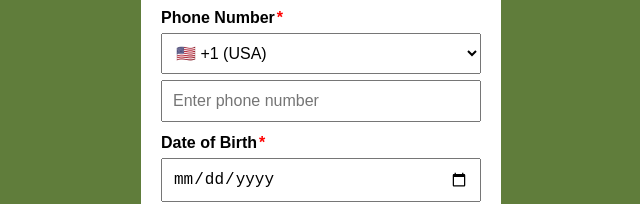
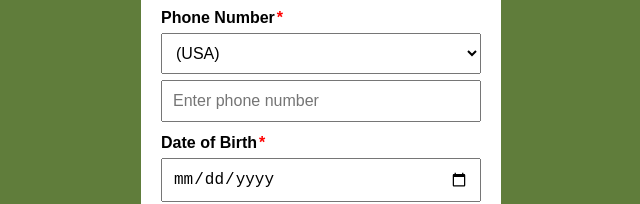
Before and after one commit to sriramojudev/registrationform, a plain HTML site: page index.html in a window 1280 px wide. Shown: the part 447-651 px from the top of the page, 319-959 px from the left. Drawn offline with Linux system fonts and the light colour scheme.

Commit message:
Update index.html

```diff
--- a/index.html
+++ b/index.html
@@ -30,7 +30,7 @@
 
 <div class="phone-container">
     <select name="country-code" required>
-        <option value="+1">🇺🇸 +1 (USA)</option>
+        <option value="+1"> (USA)</option>
         <option value="+93">🇦🇫 +93 (Afghanistan)</option>
         <option value="+355">🇦🇱 +355 (Albania)</option>
         <option value="+213">🇩🇿 +213 (Algeria)</option>
@@ -149,4 +149,5 @@
 
 </body>
 
+
 </html>
```
